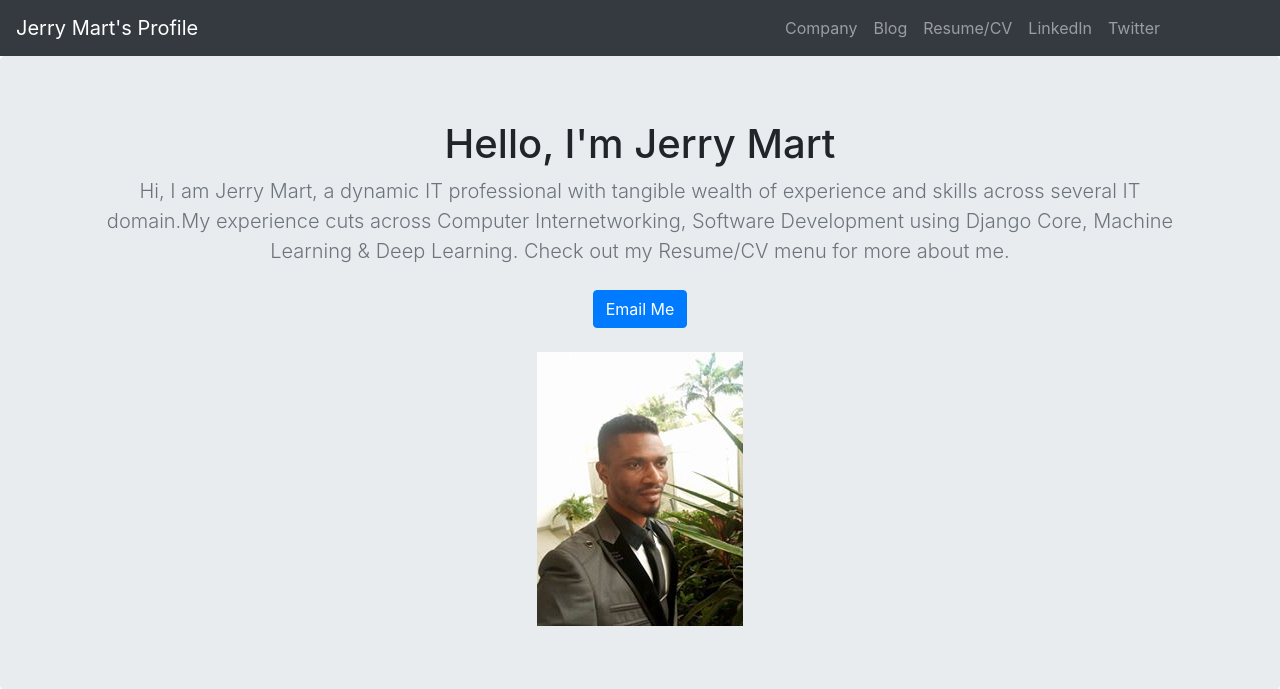
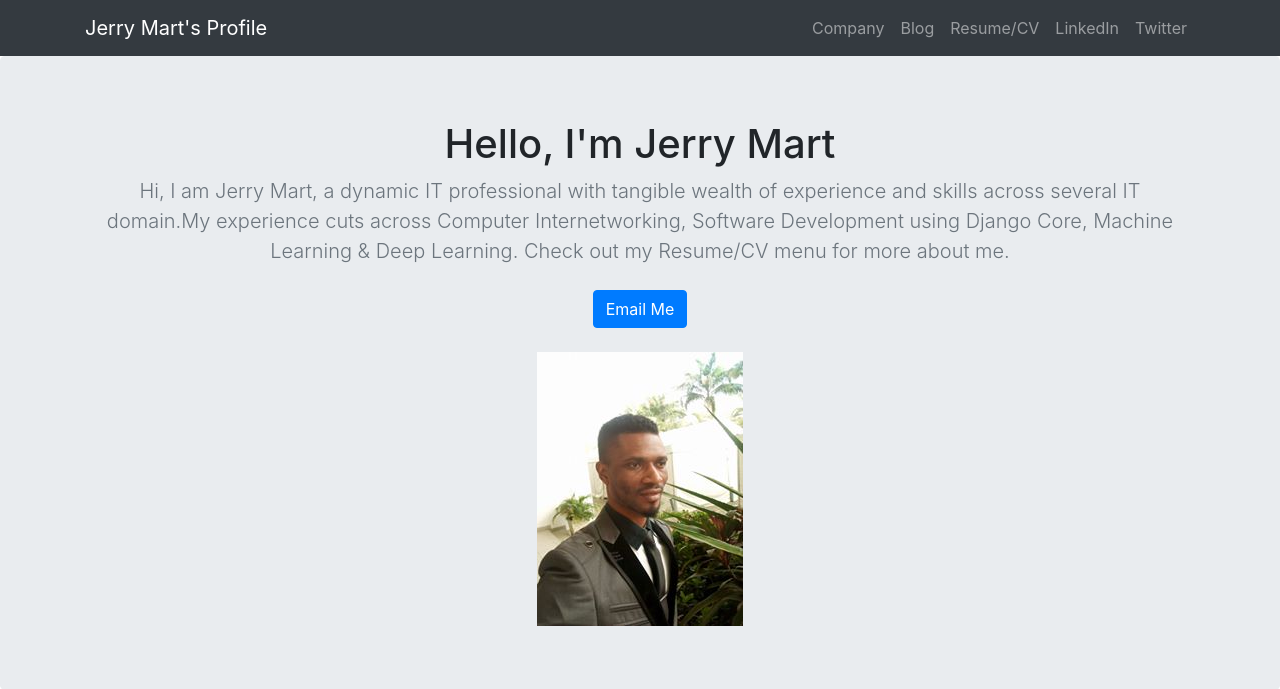
Before and after one commit to legendjo/portfolio-project, a Django app: page / in a window 1280 px wide. Shown: the top 689 px of the page. Run offline with Django 3.2, Linux system fonts and the light colour scheme; data that the repository does not hold is empty; some libraries are stand-ins or nearby versions.

Commit message:
Adjusted Headers

```diff
--- a/blog/templates/bloghome/postdetail.html
+++ b/blog/templates/bloghome/postdetail.html
@@ -45,6 +45,7 @@
 <body>
   <header>
     <nav class="navbar navbar-expand-lg navbar-dark bg-dark">
+      <div class="container">
 
       <a class="navbar-brand" href="{% url 'bloghome' %}">Jerry Mart's Blog</a>
 
@@ -92,6 +93,7 @@
           </li>
         </ul>
       </div>
+    </div>
     </nav>
   </header>
 
--- a/jobs/templates/jobshome/home.html
+++ b/jobs/templates/jobshome/home.html
@@ -42,8 +42,8 @@
   <body>
     <header>
       <nav class="navbar navbar-expand-lg navbar-dark bg-dark ">
+        <div class="container">
         <a class="navbar-brand" href="{% url 'jobapphome' %}">Jerry Mart's Profile</a>
-
         <button class="navbar-toggler" type="button" data-toggle="collapse" data-target="#navbarNav" aria-controls="navbarNav" aria-expanded="false" aria-label="Toggle navigation">
           <span class="navbar-toggler-icon"></span>
         </button>
@@ -64,27 +64,9 @@
             <li class="nav-item">
               <a class="nav-link" href="#" target="_blank">Twitter</a>
             </li>
-            <li class="nav-item">
-              <a class="nav-link" href="#"></a>
-            </li>
-            <li class="nav-item">
-              <a class="nav-link" href="#" ></a>
-            </li>
-            <li class="nav-item">
-              <a class="nav-link" href="#" ></a>
-            </li>
-            <li class="nav-item">
-              <a class="nav-link" href="#"></a>
-            </li>
-            <li class="nav-item">
-              <a class="nav-link" href="#" ></a>
-            </li>
-            <li class="nav-item">
-              <a class="nav-link" href="#" ></a>
-            </li>
-
           </ul>
         </div>
+      </div>
       </nav>
     </header>
 
```
Also changed, not shown: blog/templates/bloghome/home.html (+4 -18 lines).
